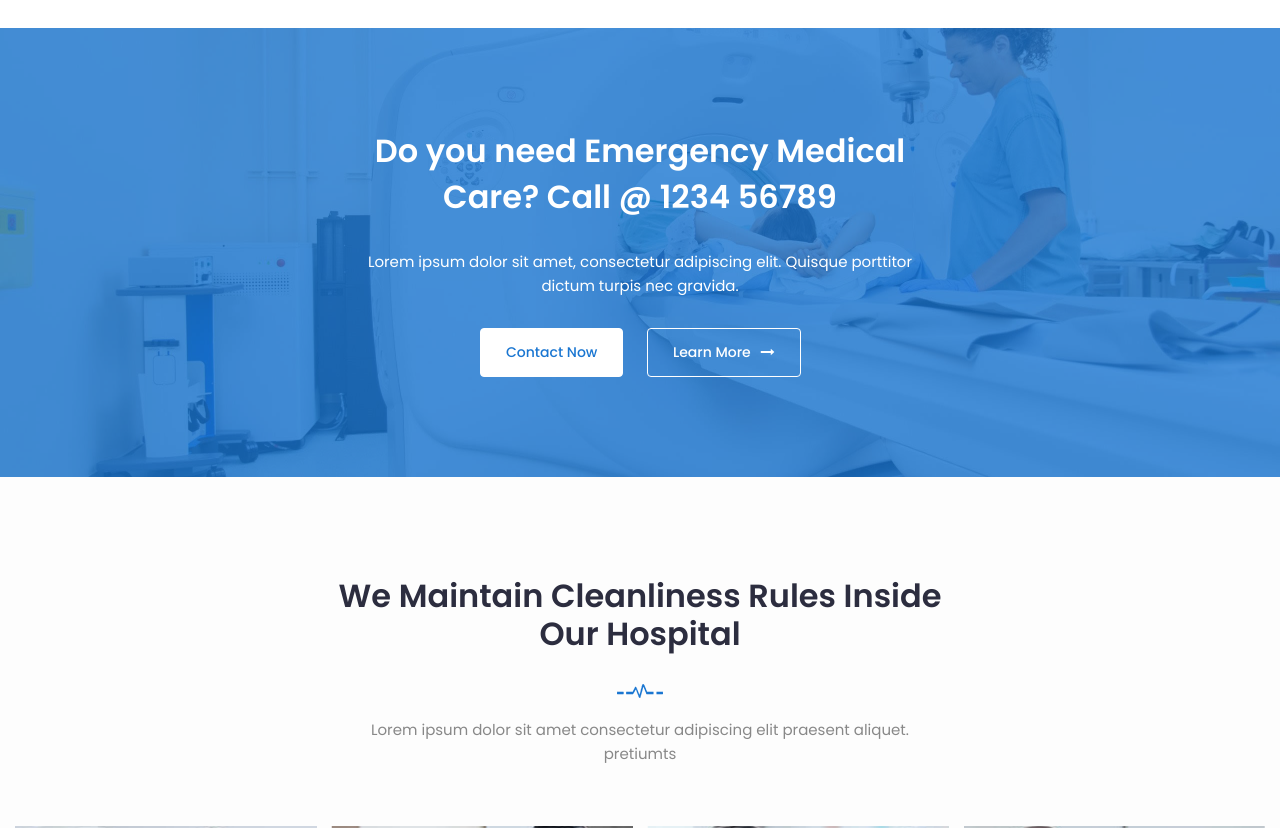
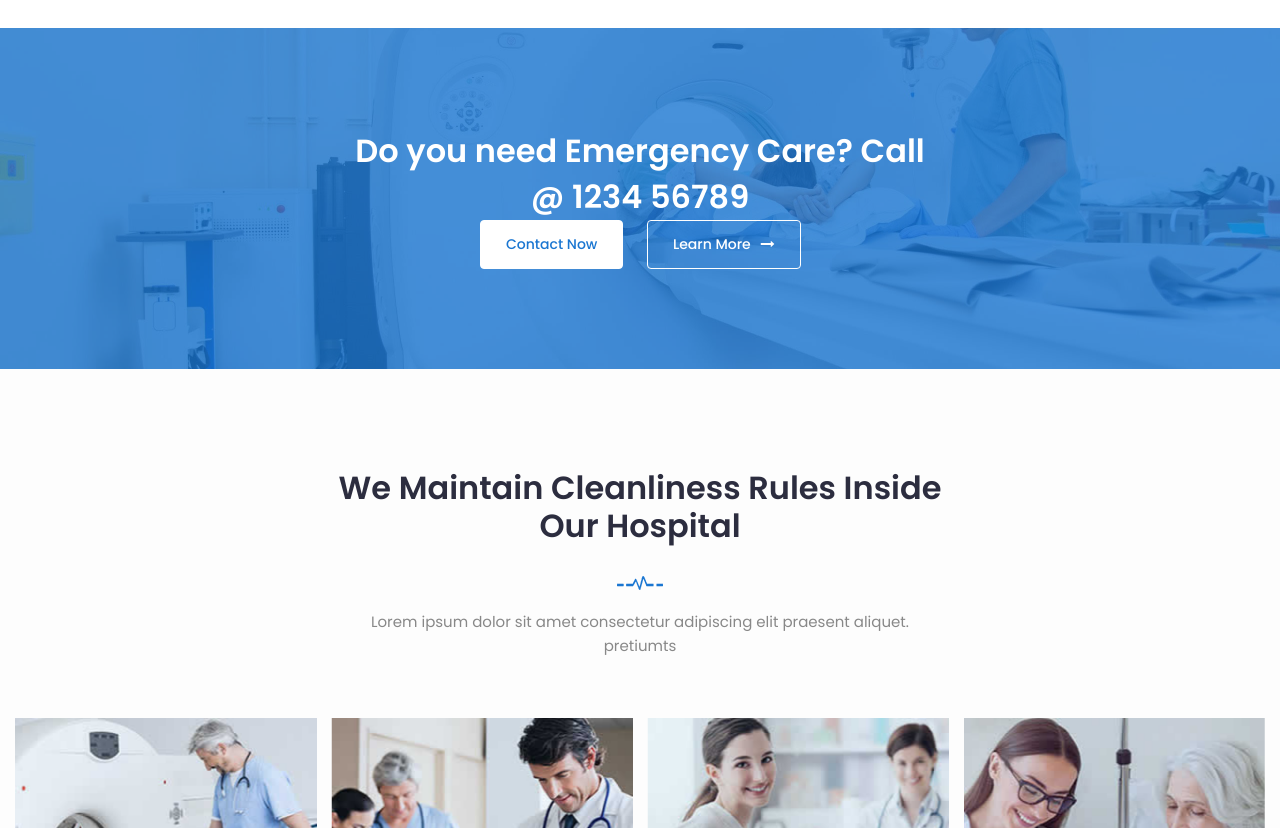
Before and after one commit to solletivivek/mediplus-lite, a plain HTML site: page index.html in a window 1280 px wide. Shown: the part 2720-3548 px from the top of the page. Drawn offline with Linux system fonts and the light colour scheme; a script that the page names is missing.

Commit message:
knkn.kill

```diff
--- a/index.html
+++ b/index.html
@@ -474,8 +474,8 @@ sample -->
 				<div class="row">
 					<div class="col-lg-12 col-md-12 col-12">
 						<div class="content">
-							<h2>Do you need Emergency Medical Care? Call @ 1234 56789</h2>
-							<p>Lorem ipsum dolor sit amet, consectetur adipiscing elit. Quisque porttitor dictum turpis nec gravida.</p>
+							<h2>Do you need Emergency Care? Call @ 1234 56789</h2>
+							<!-- <p>Lorem ipsum dolor sit amet, consectetur adipiscing elit. Quisque porttitor dictum turpis nec gravida.</p> -->
 							<div class="button">
 								<a href="#" class="btn">Contact Now</a>
 								<a href="#" class="btn second">Learn More<i class="fa fa-long-arrow-right"></i></a>
```
